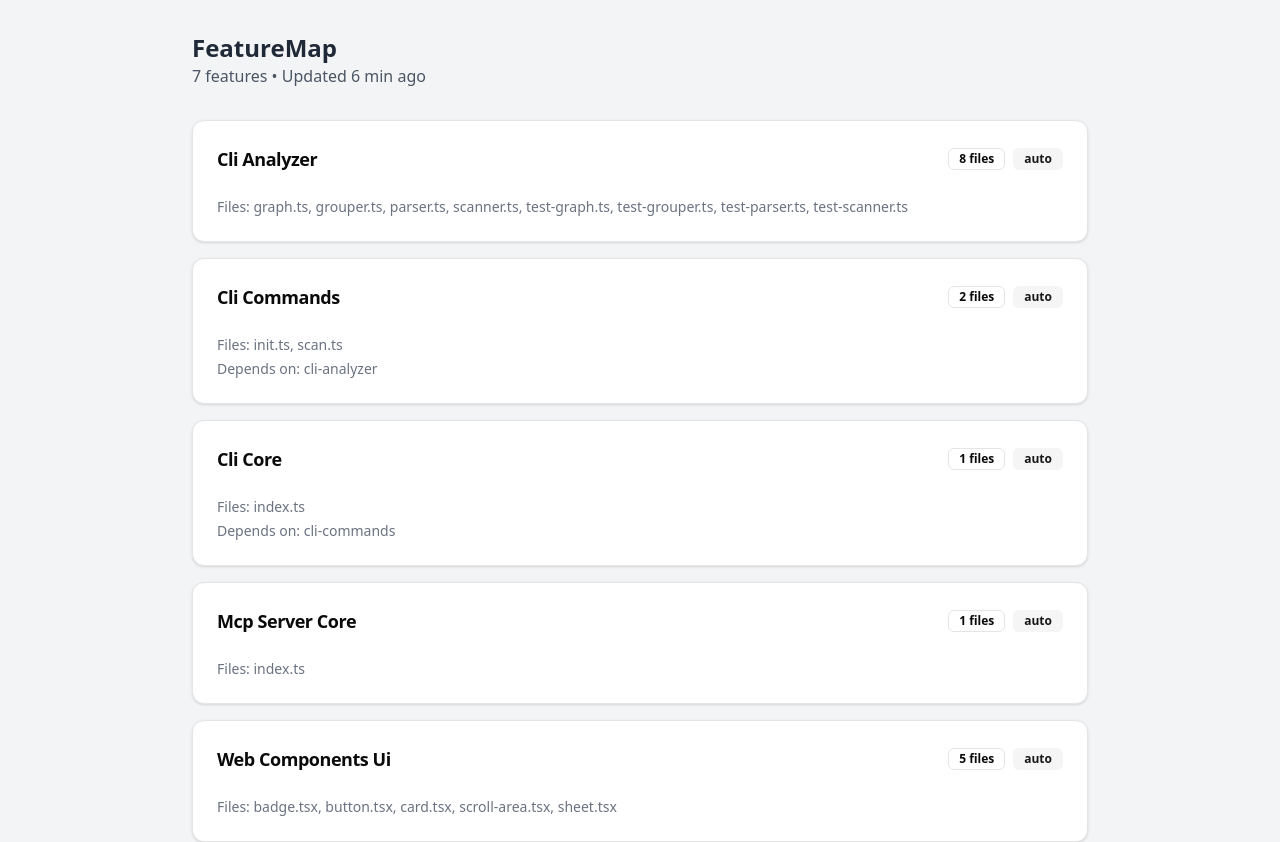
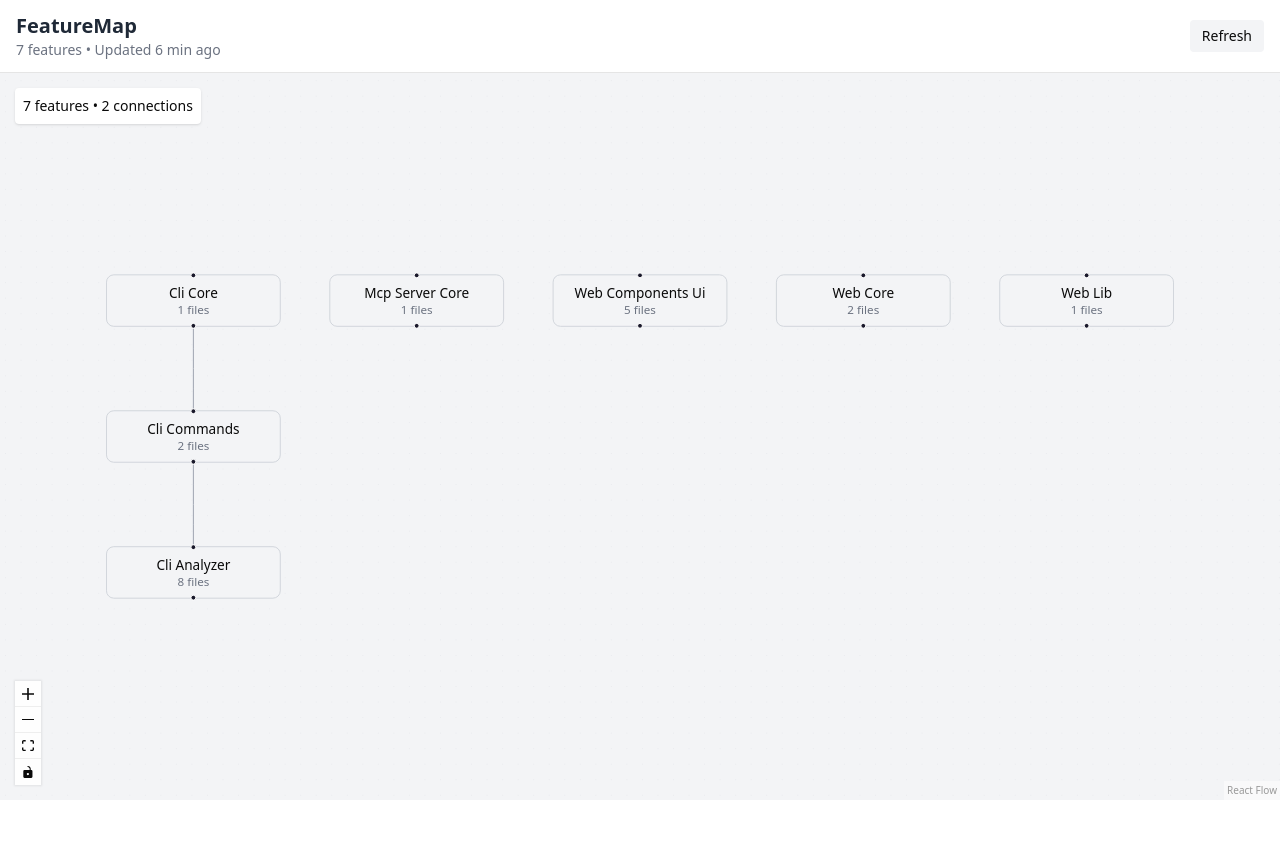
Before and after one commit to EugeneGameEdu/FeatureMap, a React (Vite) app in the folder packages/web/: page / in a window 1280 px wide. Shown: the top 842 px of the page. After the commit the page ends 800 px from the top, so only its background shows below. Built offline with nearby package versions, Linux system fonts and the light colour scheme.

Commit message:
feat(web): add react flow feature map

```diff
--- a/packages/web/package.json
+++ b/packages/web/package.json
@@ -8,6 +8,7 @@
     "preview": "vite preview"
   },
   "dependencies": {
+    "@dagrejs/dagre": "^1.1.8",
     "@radix-ui/react-dialog": "^1.1.15",
     "@radix-ui/react-scroll-area": "^1.2.10",
     "@radix-ui/react-slot": "^1.2.4",
--- a/packages/web/src/App.tsx
+++ b/packages/web/src/App.tsx
@@ -1,7 +1,5 @@
 import { useEffect, useState } from 'react';
-import { Badge } from '@/components/ui/badge';
-import { Button } from '@/components/ui/button';
-import { Card, CardContent, CardDescription, CardHeader, CardTitle } from '@/components/ui/card';
+import { FeatureMap } from '@/components/FeatureMap';
 import { formatDate, loadFeatureMap } from '@/lib/loadFeatureMap';
 import type { FeatureMapData } from '@/lib/types';
 
@@ -9,6 +7,7 @@ function App() {
   const [data, setData] = useState<FeatureMapData | null>(null);
   const [loading, setLoading] = useState(true);
   const [error, setError] = useState<string | null>(null);
+  const [selectedFeature, setSelectedFeature] = useState<string | null>(null);
 
   const loadData = async () => {
     setLoading(true);
@@ -29,7 +28,7 @@ function App() {
 
   if (loading) {
     return (
-      <div className="min-h-screen bg-gray-100 flex items-center justify-center">
+      <div className="h-screen bg-gray-100 flex items-center justify-center">
         <p className="text-gray-600">Loading feature map...</p>
       </div>
     );
@@ -37,16 +36,17 @@ function App() {
 
   if (error) {
     return (
-      <div className="min-h-screen bg-gray-100 flex items-center justify-center">
-        <Card className="w-96">
-          <CardHeader>
-            <CardTitle className="text-red-600">Error</CardTitle>
-            <CardDescription>{error}</CardDescription>
-          </CardHeader>
-          <CardContent>
-            <Button onClick={loadData}>Retry</Button>
-          </CardContent>
-        </Card>
+      <div className="h-screen bg-gray-100 flex items-center justify-center">
+        <div className="bg-white p-6 rounded-lg shadow">
+          <h2 className="text-red-600 font-bold mb-2">Error</h2>
+          <p className="text-gray-600 mb-4">{error}</p>
+          <button
+            onClick={loadData}
+            className="px-4 py-2 bg-gray-800 text-white rounded hover:bg-gray-700"
+          >
+            Retry
+          </button>
+        </div>
       </div>
     );
   }
@@ -54,53 +54,38 @@ function App() {
   if (!data) return null;
 
   return (
-    <div className="min-h-screen bg-gray-100 p-8">
-      <div className="max-w-4xl mx-auto">
-        <div className="mb-8">
-          <h1 className="text-2xl font-bold text-gray-800">FeatureMap</h1>
-          <p className="text-gray-600">
+    <div className="h-screen flex flex-col bg-gray-100">
+      <header className="bg-white border-b px-4 py-3 flex items-center justify-between">
+        <div>
+          <h1 className="text-xl font-bold text-gray-800">FeatureMap</h1>
+          <p className="text-sm text-gray-500">
             {data.graph.nodes.length} features • Updated {formatDate(data.graph.generatedAt)}
           </p>
         </div>
+        <button
+          onClick={loadData}
+          className="px-3 py-1.5 text-sm bg-gray-100 hover:bg-gray-200 rounded"
+        >
+          Refresh
+        </button>
+      </header>
 
-        <div className="grid gap-4">
-          {data.graph.nodes.map((node) => {
-            const feature = data.features[node.id];
-            return (
-              <Card key={node.id}>
-                <CardHeader>
-                  <div className="flex items-center justify-between">
-                    <CardTitle className="text-lg">{node.label}</CardTitle>
-                    <div className="flex gap-2">
-                      <Badge variant="outline">{node.fileCount} files</Badge>
-                      {feature?.source && (
-                        <Badge variant={feature.source === 'auto' ? 'secondary' : 'default'}>
-                          {feature.source}
-                        </Badge>
-                      )}
-                    </div>
-                  </div>
-                  {feature?.description && (
-                    <CardDescription>{feature.description}</CardDescription>
-                  )}
-                </CardHeader>
-                {feature && (
-                  <CardContent>
-                    <p className="text-sm text-gray-500">
-                      Files: {feature.files.map(f => f.path.split('/').pop()).join(', ')}
-                    </p>
-                    {feature.dependsOn.length > 0 && (
-                      <p className="text-sm text-gray-500 mt-1">
-                        Depends on: {feature.dependsOn.join(', ')}
-                      </p>
-                    )}
-                  </CardContent>
-                )}
-              </Card>
-            );
-          })}
+      <main className="flex-1">
+        <FeatureMap
+          graph={data.graph}
+          features={data.features}
+          onNodeClick={(id) => {
+            setSelectedFeature(id);
+            console.log('Selected feature:', id, data.features[id]);
+          }}
+        />
+      </main>
+
+      {selectedFeature && (
+        <div className="absolute bottom-4 left-4 bg-white p-3 rounded shadow text-sm">
+          Selected: <strong>{selectedFeature}</strong>
         </div>
-      </div>
+      )}
     </div>
   );
 }
--- /dev/null
+++ b/packages/web/src/components/FeatureMap.tsx
@@ -0,0 +1,133 @@
+import { useCallback, useMemo } from 'react';
+import {
+  Background,
+  ConnectionMode,
+  Controls,
+  Edge,
+  Node,
+  Panel,
+  ReactFlow,
+  useEdgesState,
+  useNodesState,
+} from '@xyflow/react';
+import '@xyflow/react/dist/style.css';
+import dagre from '@dagrejs/dagre';
+import type { Feature, GraphData } from '@/lib/types';
+
+interface FeatureMapProps {
+  graph: GraphData;
+  features: Record<string, Feature>;
+  onNodeClick?: (featureId: string) => void;
+}
+
+const NODE_WIDTH = 180;
+const NODE_HEIGHT = 60;
+
+function getLayoutedElements(
+  nodes: Node[],
+  edges: Edge[],
+  direction: 'TB' | 'LR' = 'TB'
+): { nodes: Node[]; edges: Edge[] } {
+  const dagreGraph = new dagre.graphlib.Graph();
+  dagreGraph.setDefaultEdgeLabel(() => ({}));
+  dagreGraph.setGraph({ rankdir: direction, nodesep: 50, ranksep: 80 });
+
+  nodes.forEach((node) => {
+    dagreGraph.setNode(node.id, { width: NODE_WIDTH, height: NODE_HEIGHT });
+  });
+
+  edges.forEach((edge) => {
+    dagreGraph.setEdge(edge.source, edge.target);
+  });
+
+  dagre.layout(dagreGraph);
+
+  const layoutedNodes = nodes.map((node) => {
+    const nodeWithPosition = dagreGraph.node(node.id);
+    return {
+      ...node,
+      position: {
+        x: nodeWithPosition.x - NODE_WIDTH / 2,
+        y: nodeWithPosition.y - NODE_HEIGHT / 2,
+      },
+    };
+  });
+
+  return { nodes: layoutedNodes, edges };
+}
+
+export function FeatureMap({ graph, features, onNodeClick }: FeatureMapProps) {
+  const initialNodes: Node[] = useMemo(() => {
+    return graph.nodes.map((node) => {
+      const feature = features[node.id];
+      return {
+        id: node.id,
+        type: 'default',
+        data: {
+          label: (
+            <div className="text-center">
+              <div className="font-medium text-sm">{node.label}</div>
+              <div className="text-xs text-gray-500">{node.fileCount} files</div>
+            </div>
+          ),
+        },
+        position: { x: 0, y: 0 },
+        style: {
+          width: NODE_WIDTH,
+          backgroundColor: feature?.source === 'ai' ? '#dbeafe' : '#f3f4f6',
+          border: '1px solid #d1d5db',
+          borderRadius: '8px',
+          padding: '8px',
+        },
+      };
+    });
+  }, [graph.nodes, features]);
+
+  const initialEdges: Edge[] = useMemo(() => {
+    return graph.edges.map((edge, index) => ({
+      id: `e${index}-${edge.source}-${edge.target}`,
+      source: edge.source,
+      target: edge.target,
+      type: 'smoothstep',
+      animated: false,
+      style: { stroke: '#9ca3af' },
+    }));
+  }, [graph.edges]);
+
+  const { nodes: layoutedNodes, edges: layoutedEdges } = useMemo(() => {
+    return getLayoutedElements(initialNodes, initialEdges, 'TB');
+  }, [initialNodes, initialEdges]);
+
+  const [nodes, setNodes, onNodesChange] = useNodesState(layoutedNodes);
+  const [edges, setEdges, onEdgesChange] = useEdgesState(layoutedEdges);
+
+  const handleNodeClick = useCallback(
+    (_: React.MouseEvent, node: Node) => {
+      onNodeClick?.(node.id);
+    },
+    [onNodeClick]
+  );
+
+  return (
+    <div className="w-full h-full">
+      <ReactFlow
+        nodes={nodes}
+        edges={edges}
+        onNodesChange={onNodesChange}
+        onEdgesChange={onEdgesChange}
+        onNodeClick={handleNodeClick}
+        connectionMode={ConnectionMode.Loose}
+        fitView
+        fitViewOptions={{ padding: 0.2 }}
+        minZoom={0.5}
+        maxZoom={2}
+      >
+        <Background color="#e5e7eb" gap={16} />
+        <Controls />
+        <Panel position="top-left" className="bg-white p-2 rounded shadow text-sm">
+          {graph.nodes.length} features • {graph.edges.length} connections
+        </Panel>
+      </ReactFlow>
+    </div>
+  );
+}
--- /dev/null
+++ b/packages/web/src/types/dagre.d.ts
@@ -0,0 +1,15 @@
+declare module '@dagrejs/dagre' {
+  export const graphlib: {
+    Graph: new () => Graph;
+  };
+
+  export interface Graph {
+    setDefaultEdgeLabel(callback: () => object): void;
+    setGraph(options: { rankdir?: string; nodesep?: number; ranksep?: number }): void;
+    setNode(id: string, options: { width: number; height: number }): void;
+    setEdge(source: string, target: string): void;
+    node(id: string): { x: number; y: number; width: number; height: number };
+  }
+
+  export function layout(graph: Graph): void;
+}
```
Also changed, not shown: 1 other file (tests, documents, lock files or other folders).
